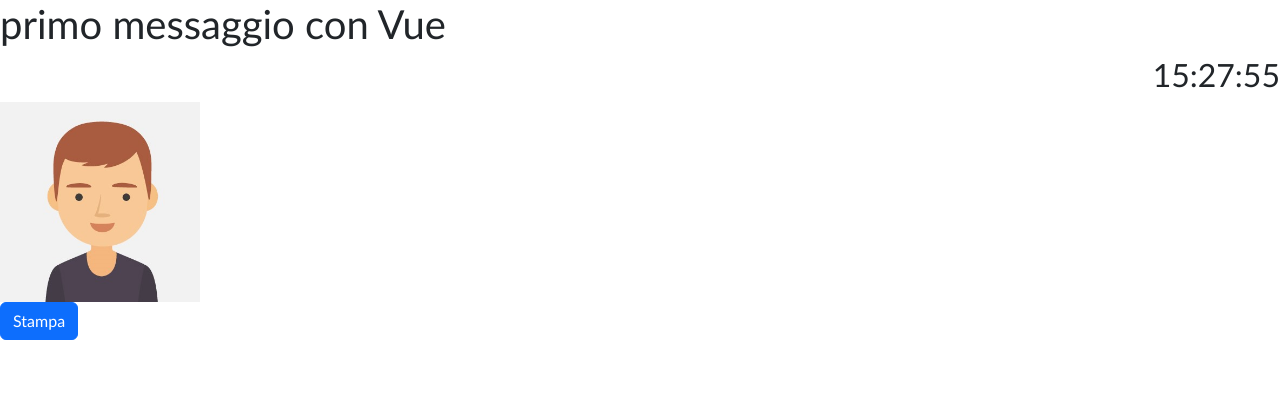
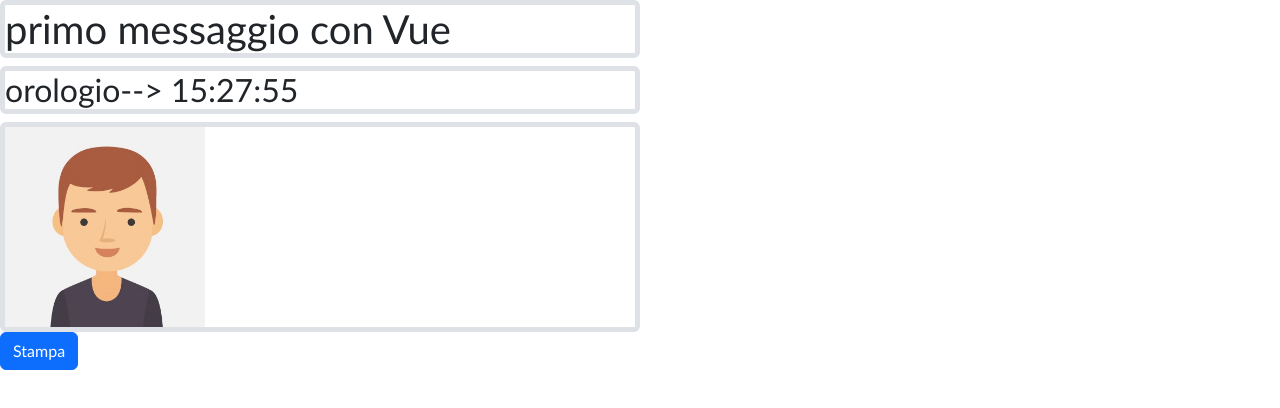
Before and after one commit to marraguglielmo/vue-hello, a plain HTML site: page index.html in a window 1280 px wide. Drawn offline with nearby package versions, Linux system fonts and the light colour scheme.

Commit message:
[add] class even

```diff
--- a/css/style.css
+++ b/css/style.css
@@ -11,3 +11,7 @@ body{
 img{
     width: 200px;
 }
+
+.verde{
+    color: green;
+}
--- a/index.html
+++ b/index.html
@@ -17,9 +17,11 @@
 
     <div id="app">
         <!-- output -->
-        <h1>{{messaggio}}</h1>
-        <h2 class="text-end">{{clock}}</h2>
-        <div> <img :src="img" alt="foto avatar"></div>
+        <h1 class="border rounded-2 border-5 w-50">{{messaggio}}</h1>
+        <h2 class="border rounded-2 border-5 w-50 " :class=" {'verde' : isEven}">
+            orologio--> {{clock}}
+        </h2>
+        <div class="border rounded-2 border-5 w-50"> <img :src="img" alt="foto avatar"></div>
         <!-- btn -->
         <button class="btn btn-primary">Stampa</button>
     </div>
--- a/js/script.js
+++ b/js/script.js
@@ -5,7 +5,8 @@ createApp({
         return{
             messaggio: 'primo messaggio con Vue',
             img: 'img/avatar_7.jpg',
-            clock: '00:00:00'
+            clock: '',
+            isEven: false
         }
     },
 
@@ -17,14 +18,19 @@ createApp({
             const s = d.getSeconds() < 10 ? '0' + d.getSeconds() : d.getSeconds();
             this.clock = `${h}:${m}:${s}`;
 
+            if(s % 2 === 0){
+                this.isEven = true;
+            }else{
+                this.isEven = false;
+            }
         },
         startClock(){
             setInterval(this.setClock, 1000);
-        }
+        },
+
     },
 
     mounted(){
-        console.log('--------app montata---------');
         this.setClock();
         this.startClock();
     }
```
